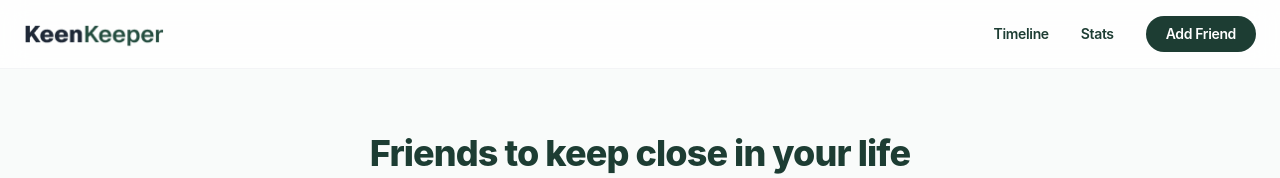
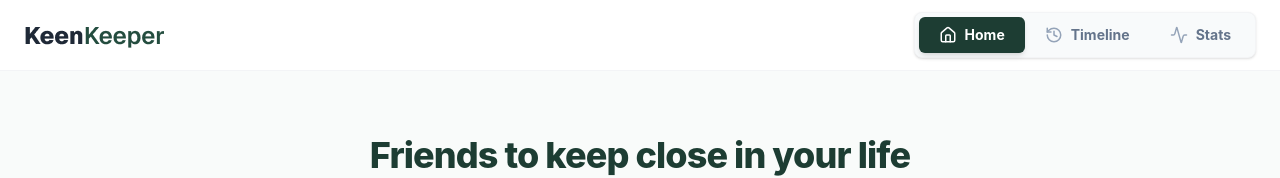
Before and after one commit to Rusmia-Rahaman-Urfa/Keen_Keeper, a Next.js app: page / in a window 1280 px wide. Shown: the top 178 px of the page. Built offline with nearby package versions, Linux system fonts and the light colour scheme.

Commit message:
fix: fix the navbar design

```diff
--- a/src/components/Navbar.js
+++ b/src/components/Navbar.js
@@ -1,20 +1,54 @@
 'use client';
 import Link from 'next/link';
 import Image from 'next/image';
+import { usePathname } from 'next/navigation';
+import { Home, History, Activity } from 'lucide-react';
 
 export default function Navbar() {
+  const pathname = usePathname();
+
+  const navLinks = [
+    { name: 'Home', href: '/', icon: <Home size={18} /> },
+    { name: 'Timeline', href: '/timeline', icon: <History size={18} /> },
+    { name: 'Stats', href: '/stats', icon: <Activity size={18} /> },
+  ];
+
   return (
-    <nav className="sticky top-0 z-50 bg-white/80 backdrop-blur-md border-b border-gray-100 px-6 py-4">
+    <nav className="sticky top-0 z-[100] bg-white border-b border-gray-100 px-6 py-3">
       <div className="container mx-auto flex justify-between items-center">
-        <Link href="/">
-          <Image src="/Frame 2087325652.png" alt="Logo" width={140} height={40} priority />
+        {/* Logo - Stays on the Left */}
+        <Link href="/" className="flex items-center">
+          <Image
+            src="/Frame 2087325652.png"
+            alt="KeenKeeper Logo"
+            width={140}
+            height={40}
+            className="h-auto w-auto"
+            priority
+          />
         </Link>
-        <div className="flex gap-8 items-center text-sm font-semibold tracking-tight">
-          <Link href="/timeline" className="hover:text-accent-emerald transition-colors">Timeline</Link>
-          <Link href="/stats" className="hover:text-accent-emerald transition-colors">Stats</Link>
-          <button className="bg-primary-green text-white px-5 py-2 rounded-full hover:bg-opacity-90 transition-all">
-            Add Friend
-          </button>
+
+        {/* Navigation Section - Pushed to the Right */}
+        <div className="flex items-center bg-[#F8FAFB] rounded-lg p-1 border border-gray-100 shadow-sm">
+          {navLinks.map((link) => {
+            const isActive = pathname === link.href;
+            return (
+              <Link
+                key={link.name}
+                href={link.href}
+                className={`flex items-center gap-2 px-5 py-2 rounded-md text-sm font-bold transition-all duration-200 ${
+                  isActive
+                    ? 'bg-[#1D3D33] text-white shadow-md'
+                    : 'text-[#64748B] hover:bg-white hover:text-[#1D3D33] hover:shadow-sm'
+                }`}
+              >
+                <span className={isActive ? 'text-white' : 'text-[#94A3B8]'}>
+                  {link.icon}
+                </span>
+                {link.name}
+              </Link>
+            );
+          })}
         </div>
       </div>
     </nav>
```
